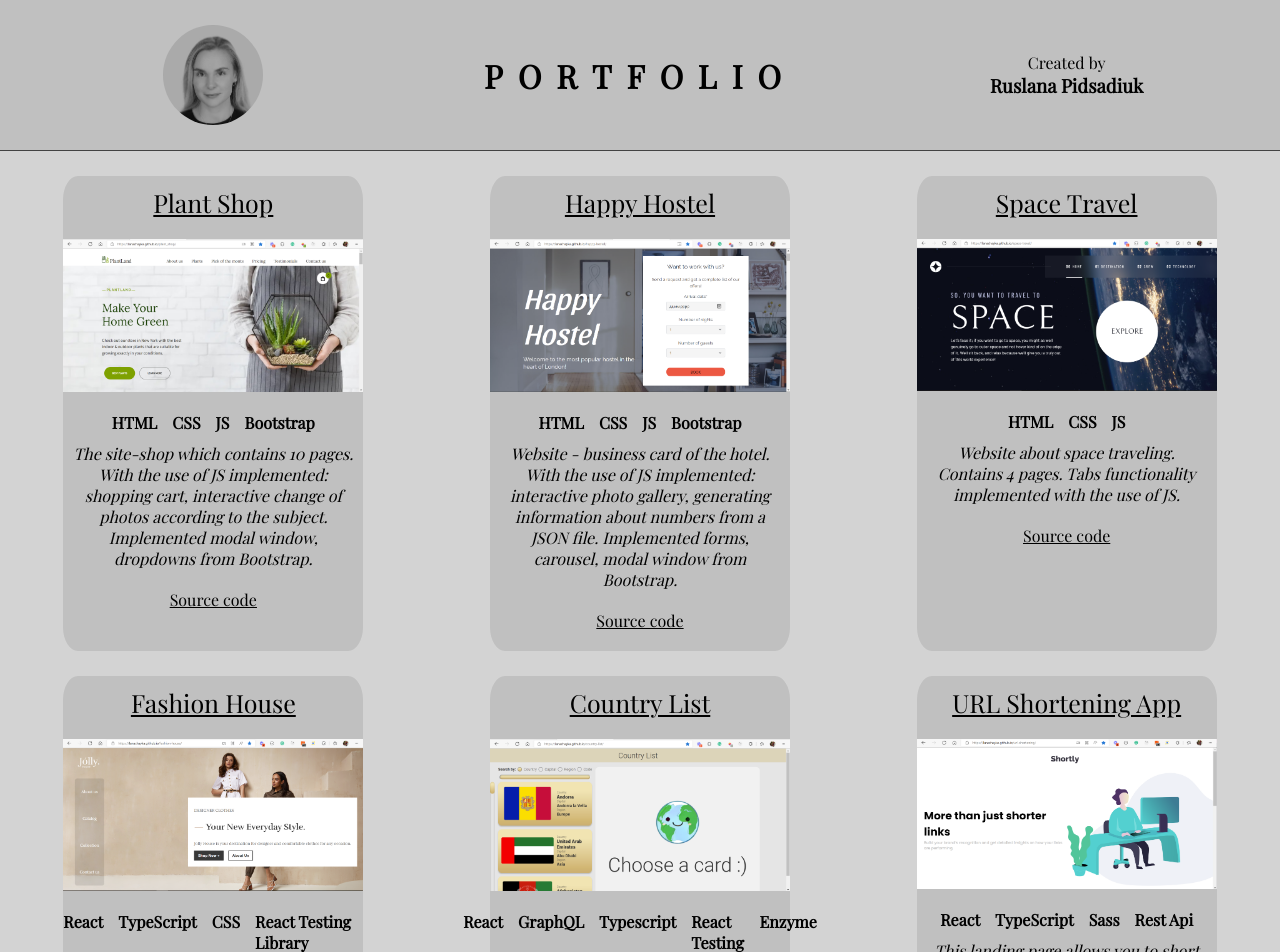
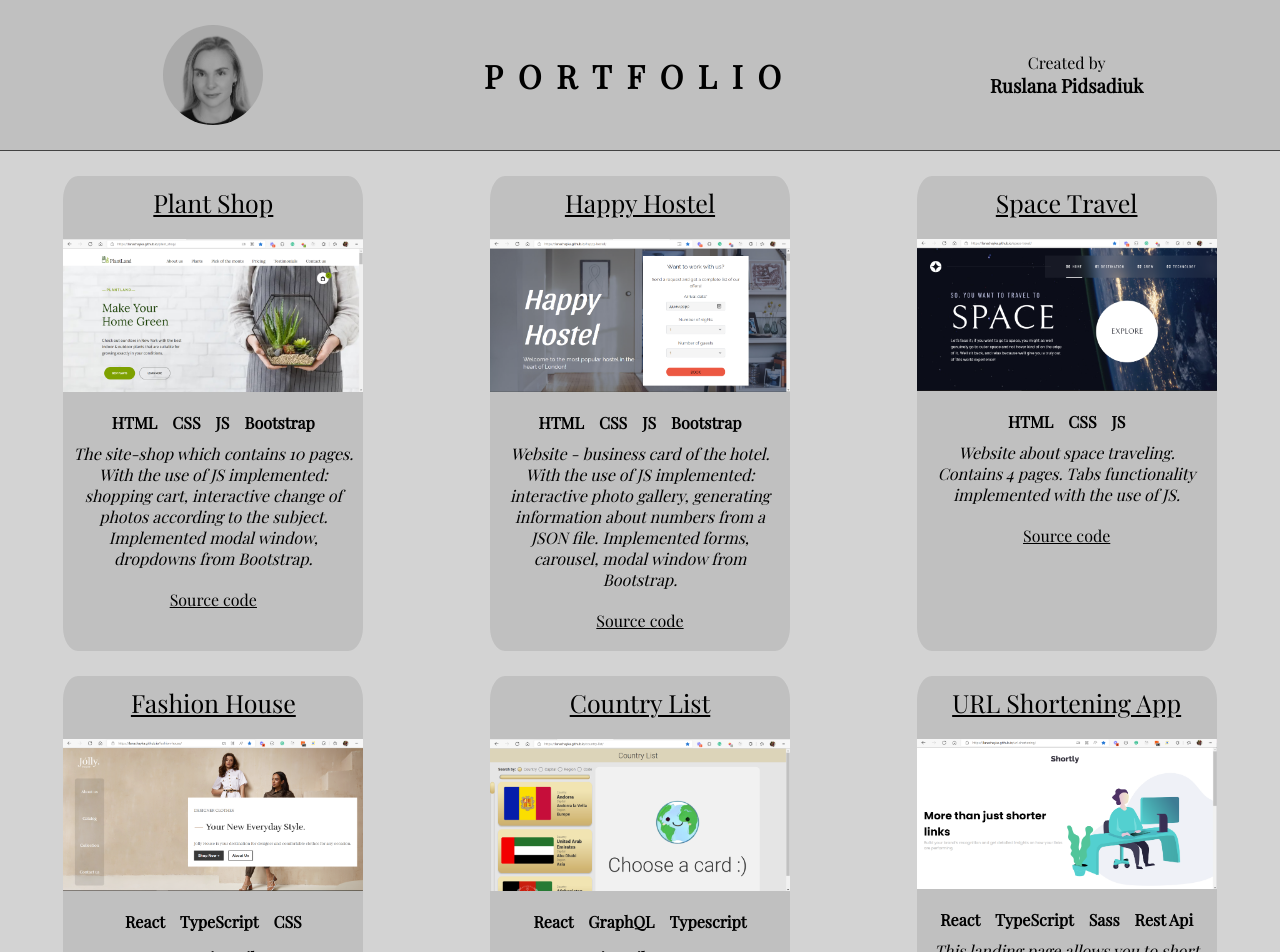
Before and after one commit to lanachayka/portfolio, a React (Create React App) app: page / in a window 1280 px wide. Shown: the top 952 px of the page. Built offline with nearby package versions, Linux system fonts and the light colour scheme.

Commit message:
update styles

```diff
--- a/src/components/ProjectItem/ProjectItem.module.css
+++ b/src/components/ProjectItem/ProjectItem.module.css
@@ -31,8 +31,11 @@
     display: flex;
     flex-direction: row;
     font-weight: bold;
-    justify-items: center;
+    justify-content: center;
     gap: 15px;
+    text-align: center;
+    flex-wrap: wrap;
+    align-items: center;
 }
 
 .description{
```
